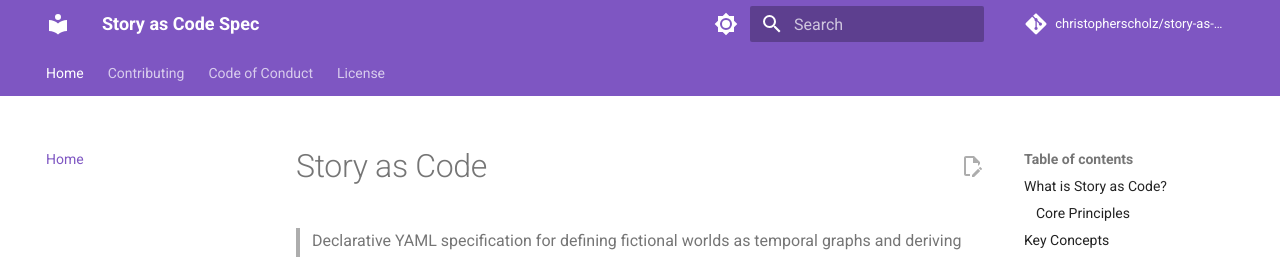
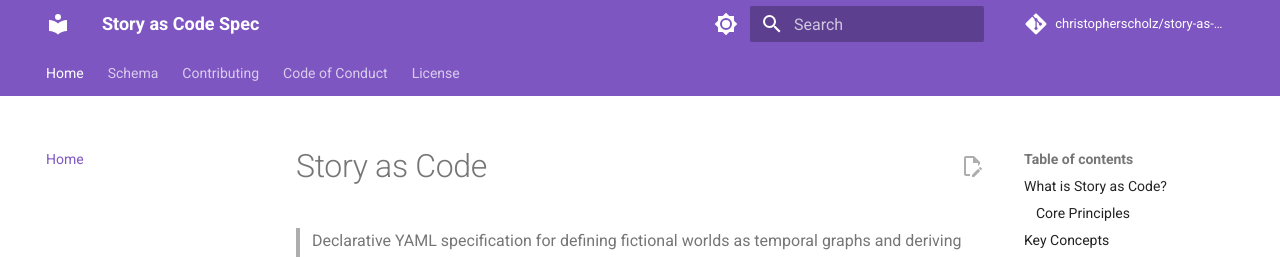
Before and after one commit to christopherscholz/story-as-code-spec, an MkDocs documentation site: the page built from docs/index.md, in a window 1280 px wide and 900 px high. Shown: the top 257 px of the window. Built offline with MkDocs 1.6.1 and Material for MkDocs 9.7.7, drawn with Linux system fonts in a browser that asks for light colours; comment, search, counter and statistics services are not loaded.

Commit message:
fix(docs): add schema pages to mkdocs navigation (#4)
* fix(docs): add schema pages to mkdocs navigation

Explicit nav in mkdocs.yml hides auto-generated pages from the
schema_reader plugin. Add all schema pages to the nav so they
are visible on the docs site.

Co-Authored-By: Claude Opus 4.6 (1M context) <noreply@anthropic.com>

* fix(docs): use literate-nav for auto-discovered schema navigation

Replace manually listed schema pages with directory-based auto-discovery
via mkdocs-literate-nav. New schemas are now automatically included in
the docs navigation without updating mkdocs.yml.

Co-Authored-By: Claude Opus 4.6 (1M context) <noreply@anthropic.com>

---------

Co-authored-by: Claude Opus 4.6 (1M context) <noreply@anthropic.com>

```diff
--- a/mkdocs.yml
+++ b/mkdocs.yml
@@ -32,6 +32,7 @@ theme:
 plugins:
   - search
   - include-markdown
+  - literate-nav
   - schema_reader:
       include:
         - "schemas"
@@ -51,6 +52,7 @@ markdown_extensions:
 
 nav:
   - Home: index.md
+  - Schema: schema/
   - Contributing: contributing.md
   - Code of Conduct: code-of-conduct.md
   - License: license.md
```
Also changed, not shown: 1 other file.
